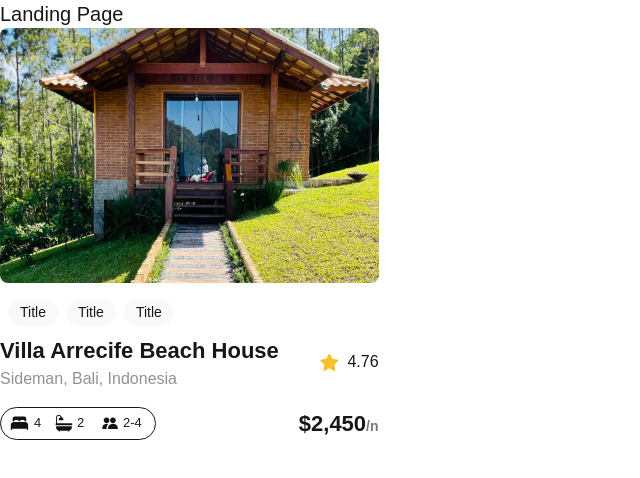
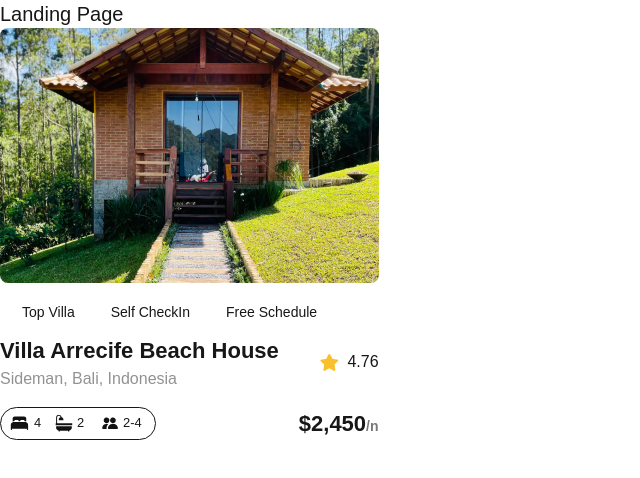
Before and after one commit to poseitutu10/alx-project-0x00-setup, a Next.js app in the folder alx-project-0x00/: page /landing in a window 1280 px wide. Shown: the top 478 px of the page, without its empty margins (0-640 px from the left). Built offline with nearby package versions, Linux system fonts and the light colour scheme.

Commit message:
props in nextjs

```diff
--- a/alx-project-0x00/components/Pill.tsx
+++ b/alx-project-0x00/components/Pill.tsx
@@ -1,9 +1,10 @@
 import React from "react";
+import { PillProps } from "@/interfaces";
 
-const Pill: React.FC = () => {
+const Pill: React.FC<PillProps> = ({title}) => {
   return(
-    <div className=" flex justify-center  items-center bg-[#F9F9F9] px-3 w-auto h-[27px] rounded-full">
-      <p className="text-sm">Title</p>
+    <div className=" flex justify-center  items-center border-2 border-white px-3 w-auto h-[27px] rounded-full">
+      <p className="text-sm">{title}</p>
     </div>
   )
 }
--- a/alx-project-0x00/interfaces/index.ts
+++ b/alx-project-0x00/interfaces/index.ts
@@ -0,0 +1,3 @@
+export interface PillProps {
+  title: string;
+}
```
